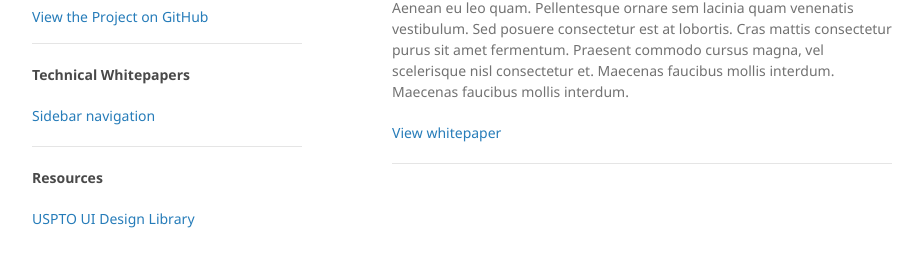
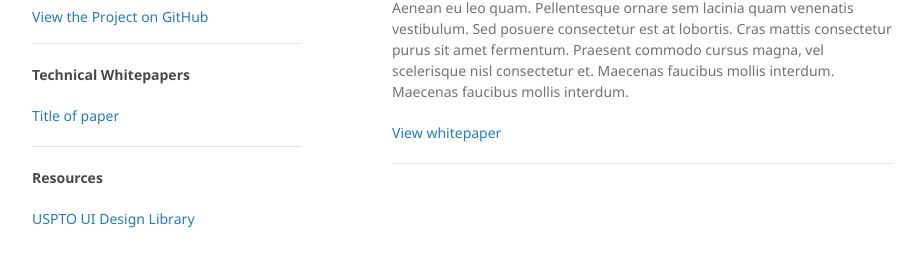
Before and after one commit to USPTO/whitepapers, a Jekyll site: the page built from index.md, in a window 1280 px wide. Shown: the part 196-463 px from the top of the page, without its empty margins (178-1101 px from the left). Built offline with Jekyll 4.4.1, drawn with Linux system fonts in a browser that asks for light colours; our own code applies the rules of GitHub Pages for plain Markdown files.

Commit message:
Update default.html

```diff
--- a/_layouts/default.html
+++ b/_layouts/default.html
@@ -21,7 +21,7 @@
           <p class="view"><a href="{{ site.github.repository_url }}">View the Project on GitHub <small>{{ github_name }}</small></a></p>
         <hr />
         <h4>Technical Whitepapers</h4>
-        <p class="view"><a href="#">Sidebar navigation</a></p>
+        <p class="view"><a href="#">Title of paper</a></p>
         <hr />
         <h4>Resources</h4>
         <p class="view"><a href="https://uspto.github.io/designpatterns/" target="_blank">USPTO UI Design Library</a></p>
```
